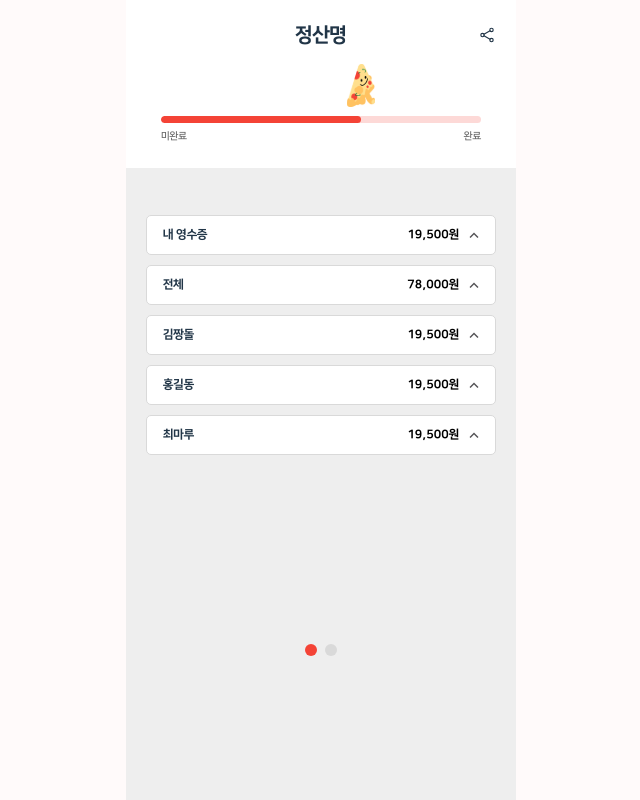
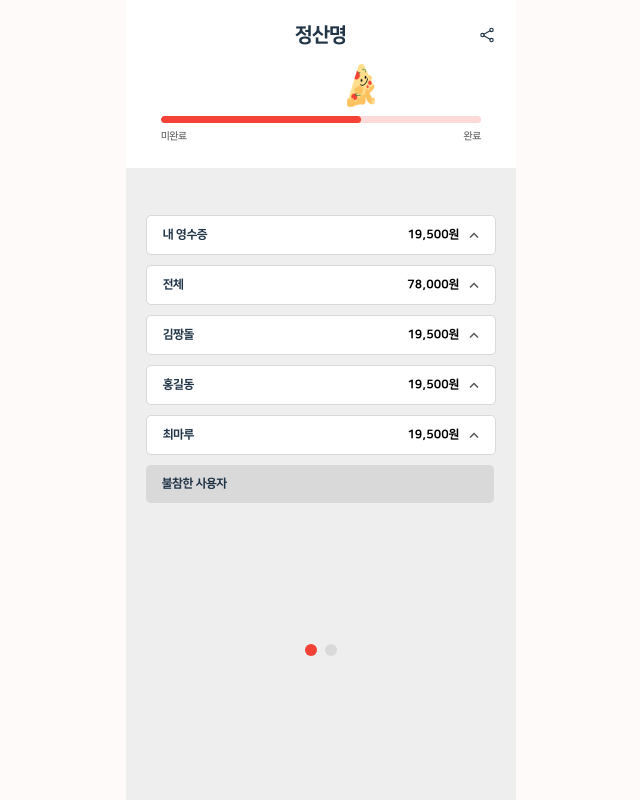
Before and after one commit to 9oormthon-univ/2025_SEASONTHON_TEAM_72_FE, a React (Vite) app: page /reviewreceipt in a window 1280 px wide. Shown: the whole page, without its empty margins (319-959 px from the left). Built offline with nearby package versions, Linux system fonts and the light colour scheme.

Commit message:
feat: 빈자리 표시 컴포넌트 추가 #9

```diff
--- a/src/components/ReviewReceipt/ReceiptSection.tsx
+++ b/src/components/ReviewReceipt/ReceiptSection.tsx
@@ -1,28 +1,18 @@
 import styled from "styled-components";
 import { MdNotInterested } from "react-icons/md";
 import ReceiptDropdown from "../common/ReceiptDropdown";
+import EmptyDropdown from "../common/EmptyDropdown";
 import {
   dummyData2,
   dummyDataMe,
   dummyDataEntire,
 } from "../../pages/ReviewReceiptPage";
 
-// export interface ReceiptItem {
-//   name: string;
-//   quantity: number;
-//   price: number;
-// }
-
-// export interface ReceiptData {
-//   user: string;
-//   items: ReceiptItem[];
-// }
-
-// export interface ReceiptSectionProps {
-//   data: ReceiptData[];
-// }
-
-const ReceiptSection = () => (
+const ReceiptSection = () => {
+  // TODO: api로 인원 제한 수 get 예정
+  const LIMIT = 6;
+  const hap = 5;
+  return (
     <ReceiptDiv>
       <TitleWrapper>
         <TitleP>참여자 영수증</TitleP>
@@ -32,14 +22,20 @@ const ReceiptSection = () => (
         </WarningWrapper>
       </TitleWrapper>
       <ReceiptWrapper>
+        {/* TODO: api 연결 예정 */}
         <ReceiptDropdown data={dummyDataMe} />
         <ReceiptDropdown data={dummyDataEntire} />
         {dummyData2.map((it) => (
           <ReceiptDropdown key={it.user} data={it} />
         ))}
+        {LIMIT - hap > 0 &&
+          Array.from({ length: LIMIT - hap }).map((_, i) => (
+            <EmptyDropdown key={`empty-${i}`} />
+          ))}
       </ReceiptWrapper>
     </ReceiptDiv>
   );
+};
 
 export default ReceiptSection;
 
--- /dev/null
+++ b/src/components/common/EmptyDropdown.tsx
@@ -0,0 +1,38 @@
+import styled from "styled-components";
+
+const EmptyDropdown = () => {
+  return (
+    <EmptyDropdownLayout>
+      <DropdownCard>
+        <CardLeft>
+          <span>불참한 사용자</span>
+        </CardLeft>
+      </DropdownCard>
+    </EmptyDropdownLayout>
+  );
+};
+
+export default EmptyDropdown;
+
+const EmptyDropdownLayout = styled.div`
+  padding-bottom: 10px;
+`;
+const DropdownCard = styled.div`
+  display: flex;
+  align-items: center;
+  justify-content: space-between;
+  width: 320px;
+  height: 38px;
+  border-radius: 5px;
+  background: #d9d9d9;
+  padding: 0 12px 0 16px;
+  font-size: 12px;
+  font-weight: 800;
+  cursor: pointer;
+`;
+
+const CardLeft = styled.div`
+  display: flex;
+  align-items: center;
+  gap: 6px;
+`;
```
Lines whose indentation alone changed are shown as unchanged.
